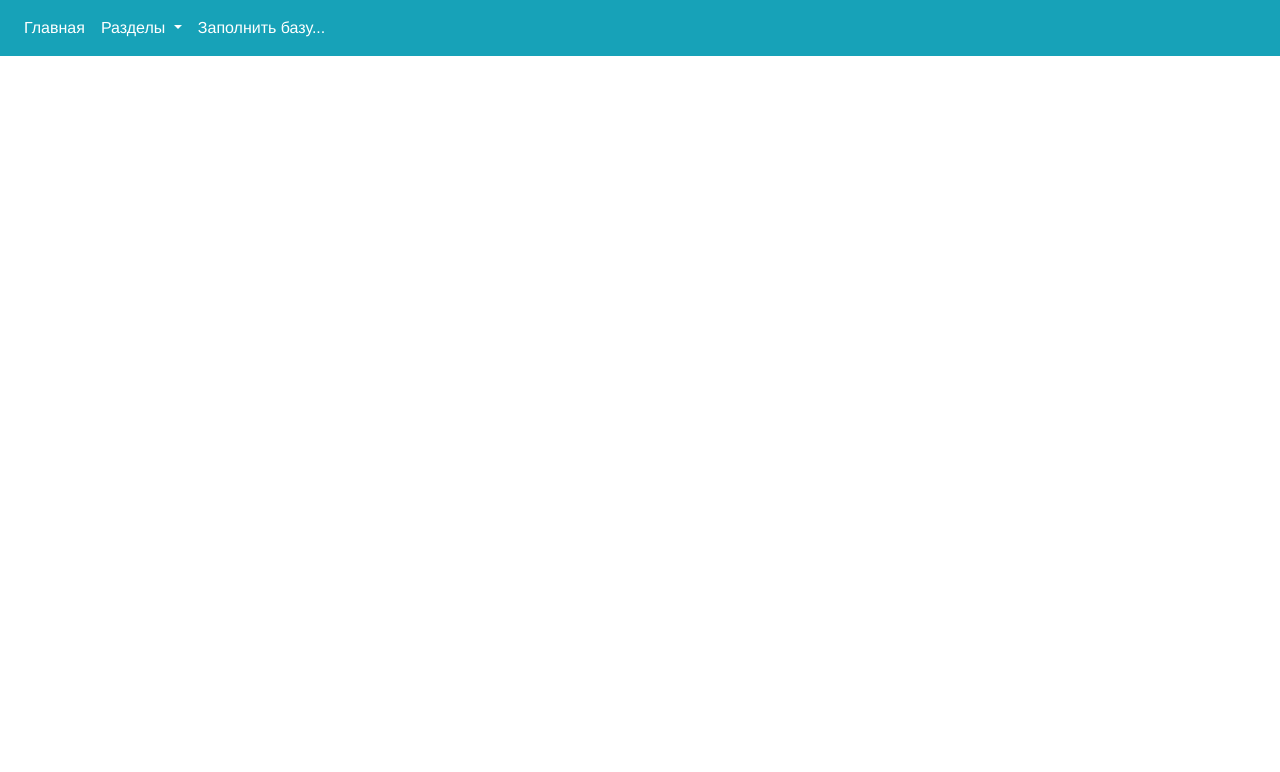
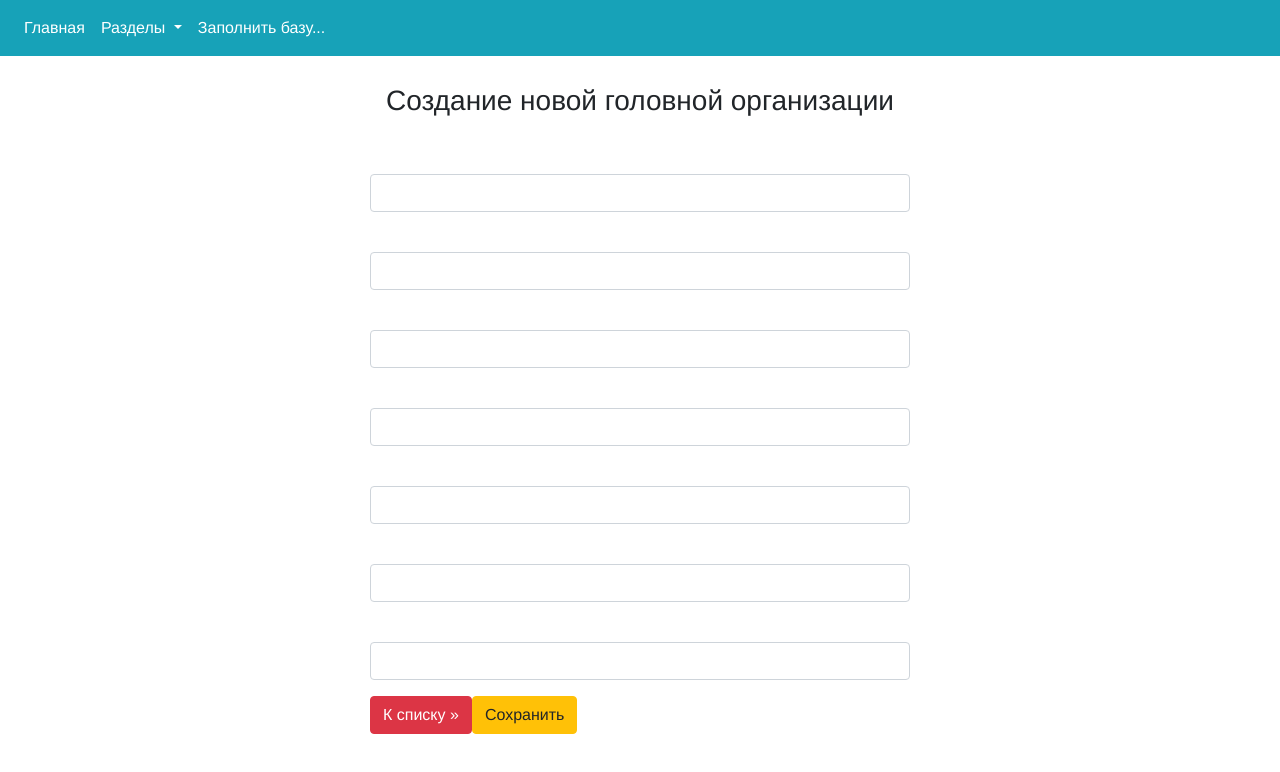
Before and after one commit to dpetelko/tne-vuejsclient, a Vue app: page /lead-divisions/create in a window 1280 px wide. Shown: the top 772 px of the page. Built offline with nearby package versions, Linux system fonts and the light colour scheme.

Commit message:
WiP Added LeadDivisionCreate

```diff
--- a/package.json
+++ b/package.json
@@ -12,6 +12,7 @@
     "core-js": "^3.6.5",
     "vue": "^2.6.12",
     "vue-router": "^3.4.8",
+    "vuelidate": "^0.7.6",
     "vuex": "^3.5.1"
   },
   "devDependencies": {
@@ -21,8 +22,6 @@
     "@vue/cli-plugin-vuex": "~4.5.8",
     "@vue/cli-service": "~4.5.8",
     "babel-eslint": "^10.1.0",
-    "eslint": "^7.12.1",
-    "eslint-plugin-vue": "^7.1.0",
     "vue-template-compiler": "^2.6.12"
   }
 }
--- a/src/main.js
+++ b/src/main.js
@@ -1,4 +1,5 @@
 import Vue from 'vue'
+import Vuelidate from 'vuelidate'
 import App from './App.vue'
 import router from './router'
 import store from './store'
@@ -10,6 +11,7 @@ import 'bootstrap/dist/js/bootstrap.js'
 
 Vue.use(BootstrapVue)
 Vue.use(BootstrapVueIcons)
+Vue.use(Vuelidate)
 
 Vue.config.productionTip = false
 
--- a/src/router/index.js
+++ b/src/router/index.js
@@ -21,10 +21,17 @@ const router = new VueRouter({
     },
     {
       path: '/lead-divisions/details',
-      name: 'LeadDivisionsDetails',
+      name: 'LeadDivisionDetails',
       props: true,
       meta: {layout: 'main'},
       component: () => import('../views/LeadDivision/Details.vue')
+    },
+    {
+      path: '/lead-divisions/create',
+      name: 'LeadDivisionCreate',
+      props: true,
+      meta: {layout: 'main'},
+      component: () => import('../views/LeadDivision/Create.vue')
     }
 
   ]
--- a/src/views/LeadDivision/Create.vue
+++ b/src/views/LeadDivision/Create.vue
@@ -1,13 +1,92 @@
 <template>
+  <div id="main" class="container-sm">
+    <br>
+    <h3 class="text-center">Создание новой головной организации</h3>
+    <br>
+    <div class="row">
+      <div class="col-md-3"></div>
+      <div class="col-md-6">
+        <form id="createForm" asp-action="Create" @submit.prevent="submitHandler">
+          <div asp-validation-summary="ModelOnly" class="text-danger"></div>
+          <div class="form-group">
+            <label asp-for="Name" class="control-label"></label>
+            <input asp-for="Name" class="form-control"/>
+            <span asp-validation-for="Name" class="text-danger"></span>
+          </div>
+          <div class="form-group">
+            <label asp-for="PostCode" class="control-label"></label>
+            <input asp-for="PostCode" class="form-control"/>
+            <span asp-validation-for="PostCode" class="text-danger"></span>
+          </div>
+          <div class="form-group">
+            <label asp-for="Country" class="control-label"></label>
+            <input asp-for="Country" class="form-control"/>
+            <span asp-validation-for="Country" class="text-danger"></span>
+          </div>
+          <div class="form-group">
+            <label asp-for="Region" class="control-label"></label>
+            <input asp-for="Region" class="form-control"/>
+            <span asp-validation-for="Region" class="text-danger"></span>
+          </div>
+          <div class="form-group">
+            <label asp-for="City" class="control-label"></label>
+            <input asp-for="City" class="form-control"/>
+            <span asp-validation-for="City" class="text-danger"></span>
+          </div>
+          <div class="form-group">
+            <label asp-for="Street" class="control-label"></label>
+            <input asp-for="Street" class="form-control"/>
+            <span asp-validation-for="Street" class="text-danger"></span>
+          </div>
+          <div class="form-group">
+            <label asp-for="Building" class="control-label"></label>
+            <input asp-for="Building" class="form-control"/>
+            <span asp-validation-for="Building" class="text-danger"></span>
+          </div>
+          <div class="form-group">
+            <a asp-action="Index" id="confirmCancelButton" class="btn btn-danger">К списку »</a>
+            <input type="submit" value="Сохранить" id="confirmSaveButton" class="btn btn-warning"/>
+          </div>
+        </form>
+      </div>
+    </div>
+  </div>
 
 </template>
 
 <script>
+import {required, minLength} from 'vuelidate/lib/validators'
 export default {
-name: "Create"
+  name: "Create",
+  data: () => ({
+      id: '00000000-0000-0000-0000-000000000000',
+      name: '',
+      addressId: '00000000-0000-0000-0000-000000000000',
+      postCode: 0,
+      country: '',
+      region: '',
+      city: '',
+      street: '',
+      building: '',
+      deleted: false
+  }),
+  validations: {
+    name: {required},
+    postCode: {required},
+    country: {required},
+    region: {required},
+    city: {required}
+  },
+  methods: {
+    submitHandler() {
+
+    }
+  }
 }
 </script>
 
 <style scoped>
-
+#main {
+  margin-top: 60px;
+}
 </style>
--- a/src/views/LeadDivision/Details.vue
+++ b/src/views/LeadDivision/Details.vue
@@ -153,6 +153,11 @@ export default {
 
 
         })
+  },
+  beforeDestroy() {
+    this.leadDivision = null
+    this.subDivisions = null
+    this.id = null
   }
 }
 </script>
--- a/src/views/LeadDivision/Index.vue
+++ b/src/views/LeadDivision/Index.vue
@@ -4,7 +4,7 @@
     <div class="container-fluid" id="main">
       <h3 class="text-center">Головные организации</h3>
       <br/>
-      <a asp-action="Create" asp-controller="LeadDivisions" class="btn btn-secondary">Добавить новую организацию</a>
+      <router-link :to="{name: 'LeadDivisionCreate'}" class="btn btn-secondary">Добавить новую организацию</router-link>
       <p></p>
       <Loader v-if="loading"/>
       <table v-else class="table table-stripped table-hover">
@@ -30,10 +30,11 @@
             <div class="btn-group" role="group">
 
               <router-link
-                  :to="{name: 'LeadDivisionsDetails', params: {id: item.id}}"
+                  :to="{name: 'LeadDivisionDetails', params: {id: item.id}}"
                  class="btn btn-outline-success btn-sm">Подробности</router-link>
-              <a asp-action="Edit" asp-controller="LeadDivisions" asp-route-id="@item.Id"
-                 class="btn btn-outline-warning btn-sm">Редактировать</a>
+              <router-link
+                 :to="{name: 'LeadDivisionEdit', params: {id: item.id}}"
+                 class="btn btn-outline-warning btn-sm">Редактировать</router-link>
               <a class="btn btn-outline-danger font-weight-bold btn-sm" id="deleteButton"
                  href="/LeadDivisions/Delete/@item.Id">Удалить</a>
 
```
Also changed, not shown: 1 other file (tests, documents, lock files or other folders).
